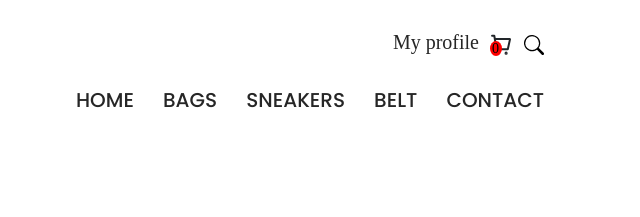
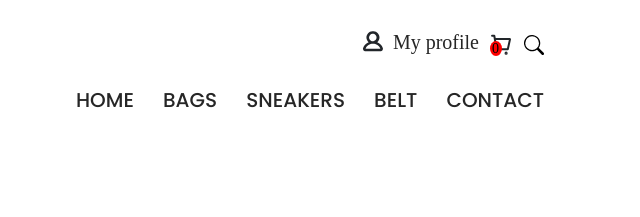
Before and after one commit to Bahriddin-Boboyev/4th-month-exam, a plain HTML site: page index.html in a window 1280 px wide. Shown: the top 217 px of the page, 626-1266 px from the left. Drawn offline with nearby package versions, Linux system fonts and the light colour scheme; no server answers; a web font is replaced by a local one.

Commit message:
4th month exam

```diff
--- a/css/main.css
+++ b/css/main.css
@@ -171,7 +171,7 @@ img {
   vertical-align: middle;
   content: "";
   background-repeat: no-repeat;
-  background-image: url("..//img/profile.svg");
+  background-image: url("../img/profile.svg");
   width: 21px;
   height: 21px;
   display: inline-block;
```
